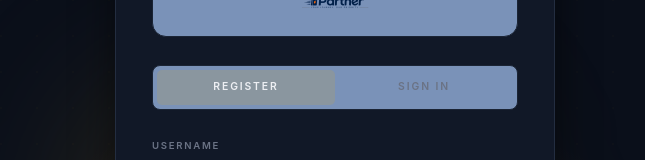
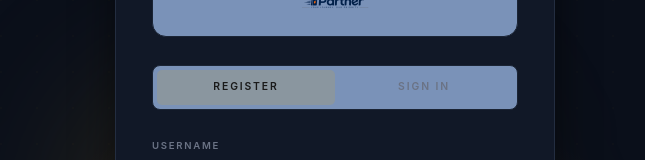
Before and after one commit to Complate-Project/TravelPartner_v26.31.001, a React (Vite) app: page /signup in a window 1280 px wide. Shown: the part 126-286 px from the top of the page, without its empty margins (305-950 px from the left). Built offline with nearby package versions, Linux system fonts and the light colour scheme.

Commit message:
fix color issue

```diff
--- a/src/features/auth/AuthPage.tsx
+++ b/src/features/auth/AuthPage.tsx
@@ -210,7 +210,7 @@ export function AuthPage() {
                         fontSize: '0.65rem', letterSpacing: '0.18em', textTransform: 'uppercase',
                         fontWeight: 600, fontFamily: "'Inter', sans-serif",
                         textDecoration: 'none', borderRadius: '5px', transition: 'all 0.2s',
-                        color: !isLogin ? 'var(--text-primary)' : 'var(--text-muted)',
+                        color: !isLogin ? '#1a1a1a' : 'var(--text-muted)',
                         background: !isLogin ? 'var(--gold-glow)' : 'transparent',
                     }}>Register</Link>
                     <Link to="/login" style={{
@@ -218,7 +218,7 @@ export function AuthPage() {
                         fontSize: '0.65rem', letterSpacing: '0.18em', textTransform: 'uppercase',
                         fontWeight: 600, fontFamily: "'Inter', sans-serif",
                         textDecoration: 'none', borderRadius: '5px', transition: 'all 0.2s',
-                        color: isLogin ? 'var(--text-primary)' : 'var(--text-muted)',
+                        color: isLogin ? '#1a1a1a' : 'var(--text-muted)',
                         background: isLogin ? 'var(--gold-glow)' : 'transparent',
                     }}>Sign In</Link>
                 </div>
```
